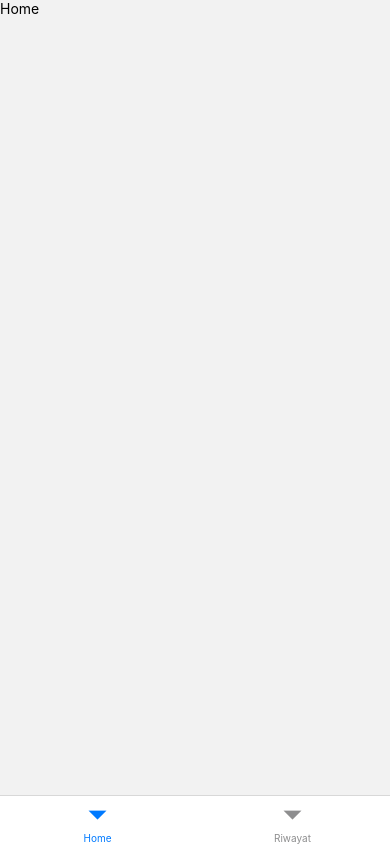
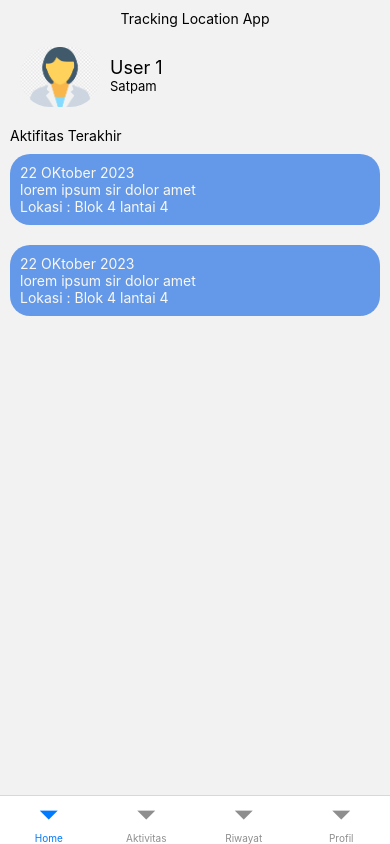
Before and after one commit to AkhmalN/TRALOC-Mobile, a React Native app: screen /BottomTabBar in a window 390 px wide. Built offline with nearby package versions, Linux system fonts and the light colour scheme.

Commit message:
adding screen Home, Activities, History, Profil & adding fontawesomeicon

```diff
--- a/components/BottomTabBar.js
+++ b/components/BottomTabBar.js
@@ -1,6 +1,8 @@
 import { createBottomTabNavigator } from "@react-navigation/bottom-tabs";
 import Home from "../screen/Home";
 import Riwayat from "../screen/Riwayat";
+import Profil from "../screen/Profil";
+import Aktivitas from "../screen/Aktivitas";
 
 const Tab = createBottomTabNavigator();
 
@@ -15,8 +17,22 @@ const BottomTabBar = () => {
         }}
       />
       <Tab.Screen
+        name="Aktivitas"
+        component={Aktivitas}
+        options={{
+          headerShown: false,
+        }}
+      />
+      <Tab.Screen
         name="Riwayat"
         component={Riwayat}
+        options={{
+          headerShown: false,
+        }}
+      />
+      <Tab.Screen
+        name="Profil"
+        component={Profil}
         options={{
           headerShown: false,
         }}
--- /dev/null
+++ b/screen/Aktivitas.js
@@ -0,0 +1,11 @@
+import { View, Text } from "react-native";
+
+const Aktivitas = () => {
+  return (
+    <View>
+      <Text>Aktivitas</Text>
+    </View>
+  );
+};
+
+export default Aktivitas;
--- a/screen/Home.js
+++ b/screen/Home.js
@@ -1,10 +1,93 @@
-import { View, Text } from "react-native";
+import { View, Text, Image, StyleSheet } from "react-native";
+import { SafeAreaView } from "react-native-safe-area-context";
 
 const Home = () => {
   return (
-    <View>
-      <Text>Home</Text>
-    </View>
+    <SafeAreaView style={styles.container}>
+      <View style={styles.wrapper}>
+        <Text style={styles.title}>Tracking Location App</Text>
+        <View style={styles.sectionProfile}>
+          <Image
+            source={require("../assets/userlogo.png")}
+            style={{
+              height: 60,
+              width: 80,
+              marginTop: 10,
+              borderRadius: 50,
+            }}
+          />
+          <View style={styles.descProfile}>
+            <Text style={styles.nameProfile}>User 1</Text>
+            <Text style={styles.professionProfile}>Satpam</Text>
+          </View>
+        </View>
+        <View style={styles.sectionHistory}>
+          <Text>Aktifitas Terakhir</Text>
+          <View style={styles.cardHistory}>
+            <Text style={styles.cardDateHistory}>22 OKtober 2023</Text>
+            <Text style={styles.cardDescHistory}>
+              lorem ipsum sir dolor amet
+            </Text>
+            <Text style={styles.cardLocationHistory}>
+              Lokasi : Blok 4 lantai 4
+            </Text>
+          </View>
+        </View>
+        <View style={styles.sectionHistory}>
+          <View style={styles.cardHistory}>
+            <Text style={styles.cardDateHistory}>22 OKtober 2023</Text>
+            <Text style={styles.cardDescHistory}>
+              lorem ipsum sir dolor amet
+            </Text>
+            <Text style={styles.cardLocationHistory}>
+              Lokasi : Blok 4 lantai 4
+            </Text>
+          </View>
+        </View>
+      </View>
+    </SafeAreaView>
   );
 };
 export default Home;
+
+const styles = StyleSheet.create({
+  container: {
+    padding: 10,
+  },
+  title: {
+    textAlign: "center",
+  },
+  sectionProfile: {
+    padding: 10,
+    flexDirection: "row",
+    height: 100,
+  },
+  descProfile: {
+    marginTop: 20,
+    marginLeft: 10,
+  },
+  nameProfile: {
+    width: 60,
+    fontSize: 18,
+  },
+  professionProfile: {
+    fontSize: 13,
+  },
+  cardHistory: {
+    backgroundColor: "#6499E9",
+    borderRadius: 20,
+    padding: 10,
+    color: "#FAF7F0",
+    marginTop: 10,
+    marginBottom: 10,
+  },
+  cardDateHistory: {
+    color: "#FAF7F0",
+  },
+  cardDescHistory: {
+    color: "#FAF7F0",
+  },
+  cardLocationHistory: {
+    color: "#FAF7F0",
+  },
+});
--- /dev/null
+++ b/screen/Profil.js
@@ -0,0 +1,11 @@
+import { View, Text } from "react-native";
+
+const Profil = () => {
+  return (
+    <View>
+      <Text>Profil</Text>
+    </View>
+  );
+};
+
+export default Profil;
```
Also changed, not shown: assets/userlogo.png (added).
